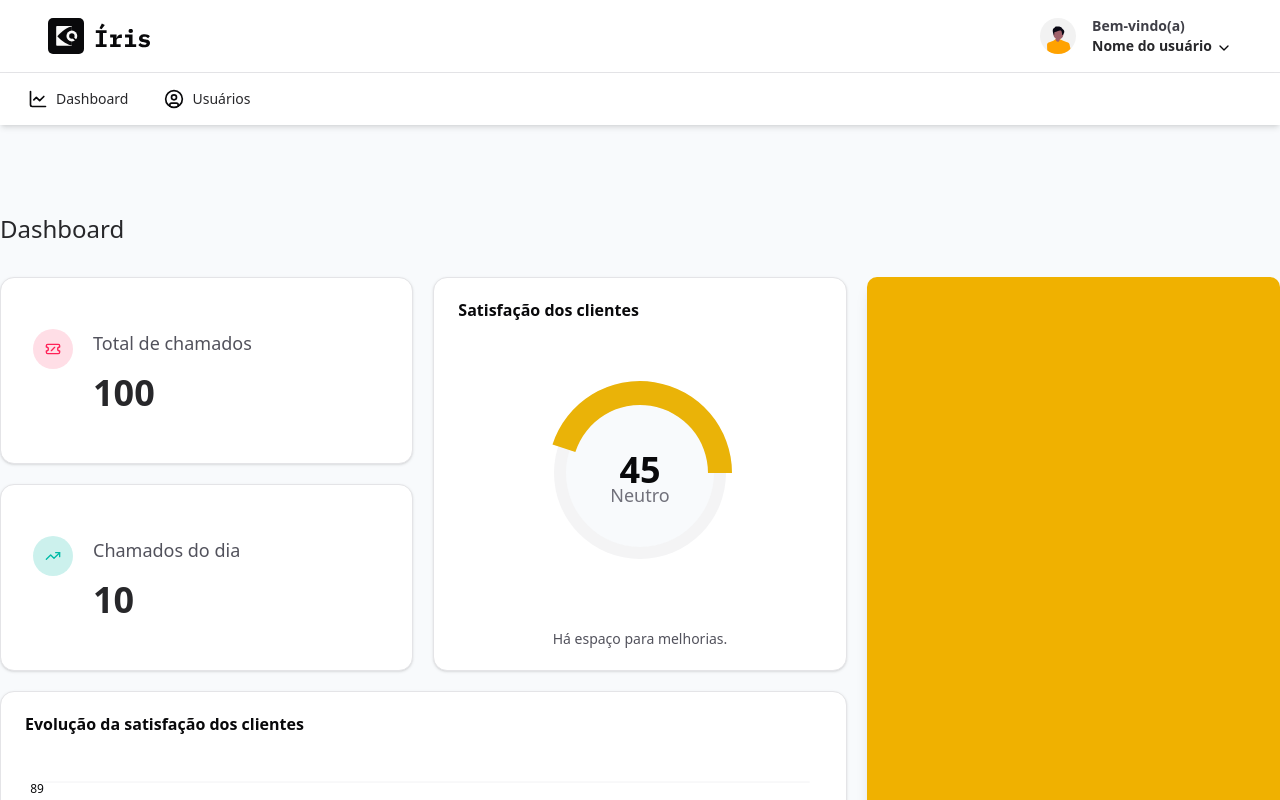
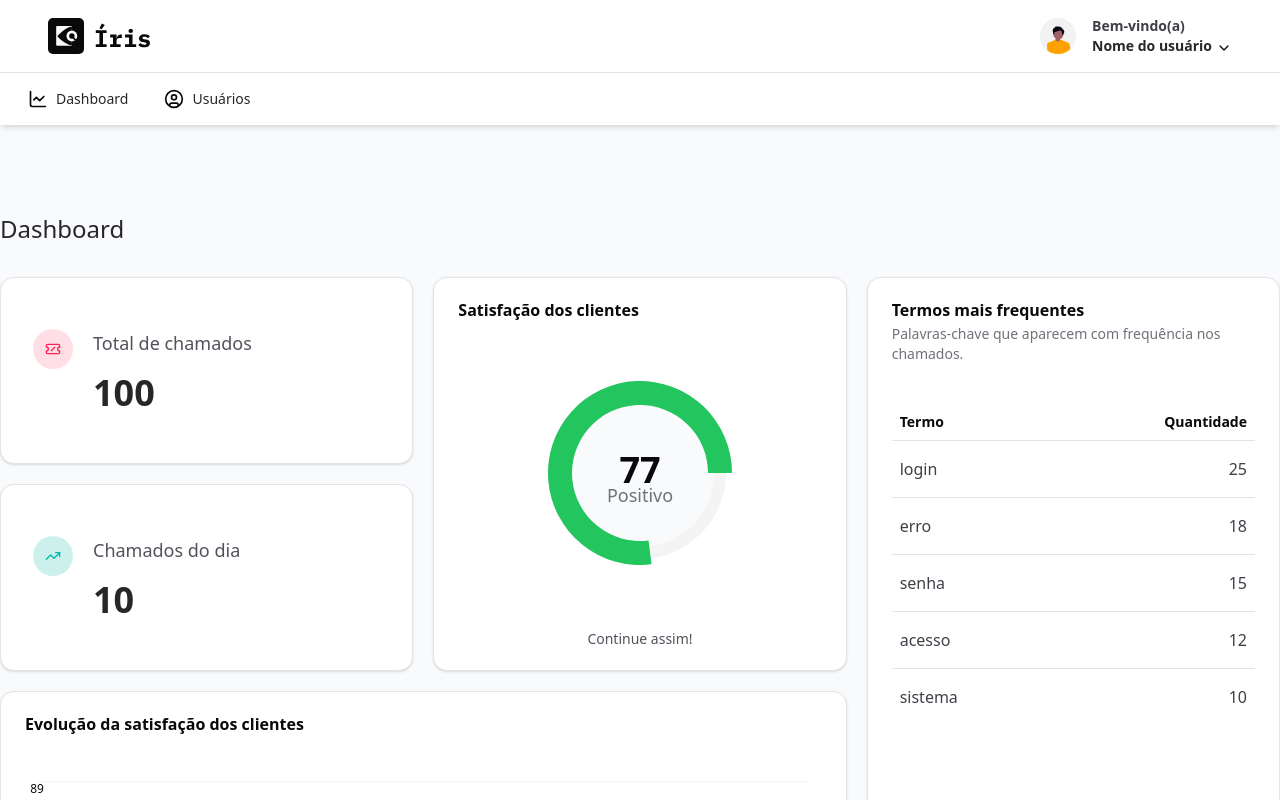
Before and after one commit to equipe-iris/Iris-Front-End, a Next.js app: page /dashboard in a window 1280 px wide. Shown: the top 800 px of the page. Built offline with nearby package versions, Linux system fonts and the light colour scheme.

Commit message:
feat: card de termos frequentes

```diff
--- a/src/app/dashboard/page.tsx
+++ b/src/app/dashboard/page.tsx
@@ -2,6 +2,7 @@ import { CategoryChart } from "@/features/(dashboard)/classification/components/
 import { EmotionScoreChart } from "@/features/(dashboard)/classification/components/emotion-score-chart"
 import { EmotionScoreEvolutionChart } from "@/features/(dashboard)/classification/components/emotion-score-evolution-chart"
 import { AverageTimeHandlingChart } from "@/features/(dashboard)/components/average-handling-time-chart"
+import FrequentTermsCard from "@/features/(dashboard)/components/frequent-terms-card"
 import TodaysTicketsCard from "@/features/(dashboard)/components/todays-tickets-card"
 import TotalTicketsCard from "@/features/(dashboard)/components/total-tickets-card"
 
@@ -14,7 +15,8 @@ export default function DashboardPage() {
                 <TotalTicketsCard totalTickets={100} />
                 {/* <div className="bg-blue-500 min-h-[300px] rounded-lg shadow-lg col-span-1 row-span-4"></div> */}
                 <EmotionScoreChart />
-                <div className="bg-yellow-500 min-h-[300px] rounded-lg shadow-lg col-span-1 row-span-6"></div>
+                {/* <div className="bg-yellow-500 min-h-[300px] rounded-lg shadow-lg col-span-1 row-span-6"></div> */}
+                <FrequentTermsCard />
                 {/* <div className="bg-cyan-500 min-h-[150px] rounded-lg shadow-lg row-span-2"></div> */}
                 <TodaysTicketsCard todayTickets={10} />
                 {/* <div className="bg-slate-500 min-h-[300px] rounded-lg shadow-lg col-span-2 row-span-4"></div> */}
--- a/src/features/(dashboard)/classification/components/emotion-score-chart.tsx
+++ b/src/features/(dashboard)/classification/components/emotion-score-chart.tsx
@@ -19,7 +19,7 @@ import { ChartConfig, ChartContainer } from "@/components/ui/chart"
 import { getColorByScore, getScoreMessage } from "@/lib/utils"
 
 const chartData = [
-    { score: 45, tickets: 29, fill: "var(--color-score)" },
+    { score: 77, tickets: 29, fill: "var(--color-score)" },
 ]
 
 const score = chartData[0].score
--- /dev/null
+++ b/src/features/(dashboard)/components/frequent-terms-card.tsx
@@ -0,0 +1,33 @@
+import { Card, CardContent, CardDescription, CardHeader, CardTitle } from "@/components/ui/card";
+import { FrequentTermsData } from "@/types/types";
+
+const frequentTermsMock: FrequentTermsData[] = [
+    { term: "login", count: 25 },
+    { term: "erro", count: 18 },
+    { term: "senha", count: 15 },
+    { term: "acesso", count: 12 },
+    { term: "sistema", count: 10 },
+]
+
+export default function FrequentTermsCard() {
+    return (
+        <Card className="col-span-1 row-span-6 flex flex-col gap-10 p-6">
+            <CardHeader className="px-0">
+                <CardTitle>Termos mais frequentes</CardTitle>
+                <CardDescription>Palavras-chave que aparecem com frequência nos chamados.</CardDescription>
+            </CardHeader>
+            <CardContent className="p-0">
+                <div className="min-w-full flex justify-between p-2 text-sm font-semibold">
+                    <span>Termo</span>
+                    <span>Quantidade</span>
+                </div>
+                {frequentTermsMock.map(({ term, count }) => (
+                    <div key={term} className="min-w-full flex justify-between px-2 py-4 font- text-zinc-700 border-t border-zinc-200">
+                        <span>{term}</span>
+                        <span>{count}</span>
+                    </div>
+                ))}
+            </CardContent>
+        </Card>
+    )
+}
--- a/src/types/types.ts
+++ b/src/types/types.ts
@@ -19,3 +19,8 @@ export interface TicketCardsData {
     totalTickets: number
     todayTickets: number
 }
+
+export interface FrequentTermsData {
+    term: string
+    count: number
+}
```
